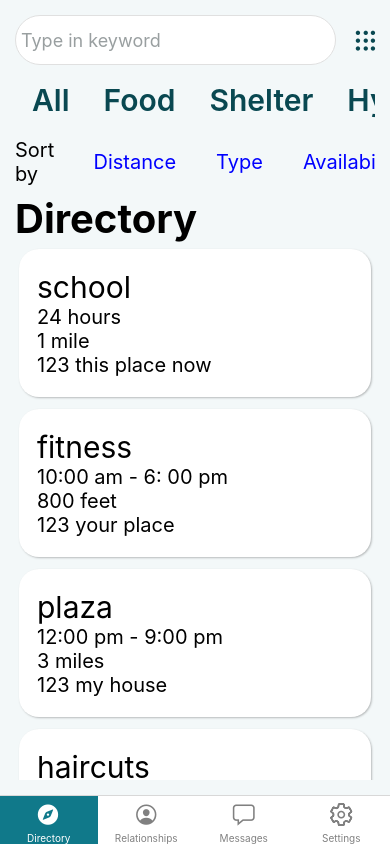
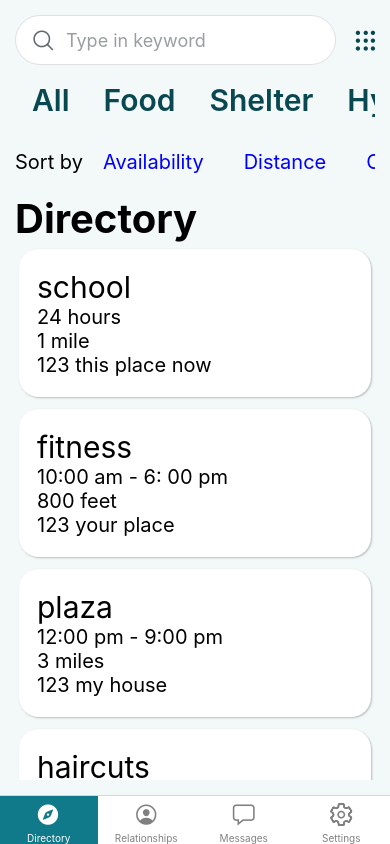
Before and after one commit to Valyria-Studios/geo_browser_app, a React Native app in the folder App/: screen /Directory in a window 390 px wide. Built offline with nearby package versions, Linux system fonts and the light colour scheme.

Commit message:
Style update on Home Page

```diff
--- a/App/screens/Home.js
+++ b/App/screens/Home.js
@@ -11,6 +11,7 @@ import { SafeAreaView } from "react-native-safe-area-context";
 import Card from "../shared/Card";
 import Amenities from "../shared/Amenities";
 import Fontisto from "@expo/vector-icons/Fontisto";
+import Icon from "@expo/vector-icons/Ionicons";
 
 export default function App() {
   const [selectedCategory, setSelectedCategory] = useState(null);
@@ -37,6 +38,12 @@ export default function App() {
     <SafeAreaView style={styles.container}>
       <View style={styles.searchSection}>
         <View style={styles.searchContainer}>
+          <Icon
+            name="search-outline"
+            size={25}
+            color="#616a6c"
+            style={styles.searchIcon}
+          />
           <TextInput
             value={searchInput}
             onChangeText={handleSearchChange}
@@ -90,14 +97,15 @@ export default function App() {
         </ScrollView>
       </View>
       <ScrollView showsVerticalScrollIndicator={false}>
-        <View style={styles.sortByContainer}>
-          <Text style={styles.sortBy}>Sort by</Text>
-          <ScrollView horizontal={true} showsHorizontalScrollIndicator={false}>
+        <ScrollView horizontal={true} showsHorizontalScrollIndicator={false}>
+          <View style={styles.sortByContainer}>
+            <Text style={styles.sortBy}>Sort by</Text>
+            <Text style={styles.sortByItems}>Availability</Text>
             <Text style={styles.sortByItems}>Distance</Text>
+            <Text style={styles.sortByItems}>Open Now</Text>
             <Text style={styles.sortByItems}>Type</Text>
-            <Text style={styles.sortByItems}>Availability</Text>
-          </ScrollView>
-        </View>
+          </View>
+        </ScrollView>
         <View>
           <Text style={styles.directory}>Directory</Text>
         </View>
@@ -125,6 +133,9 @@ const styles = StyleSheet.create({
     padding: 15,
     // alignItems: "center",
     // justifyContent: "center",
+  },
+  searchIcon: {
+    paddingHorizontal: 10,
   },
   searchSection: {
     flexDirection: "row",
```
